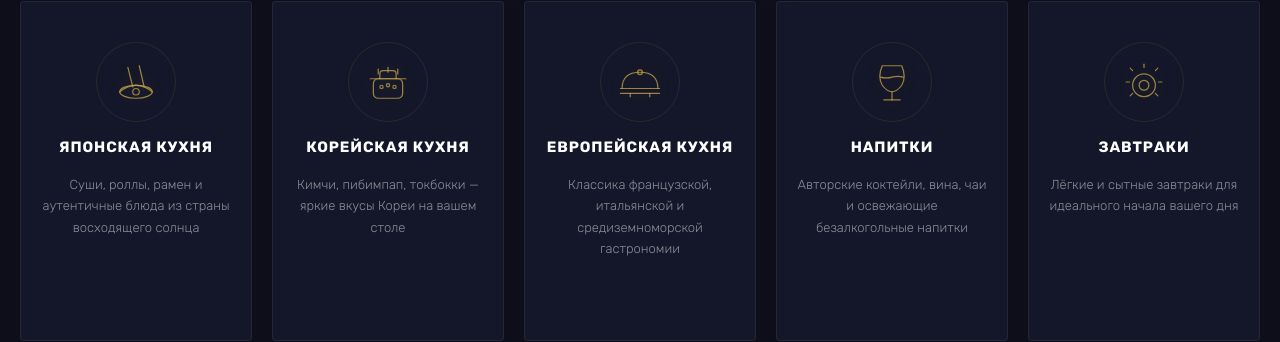
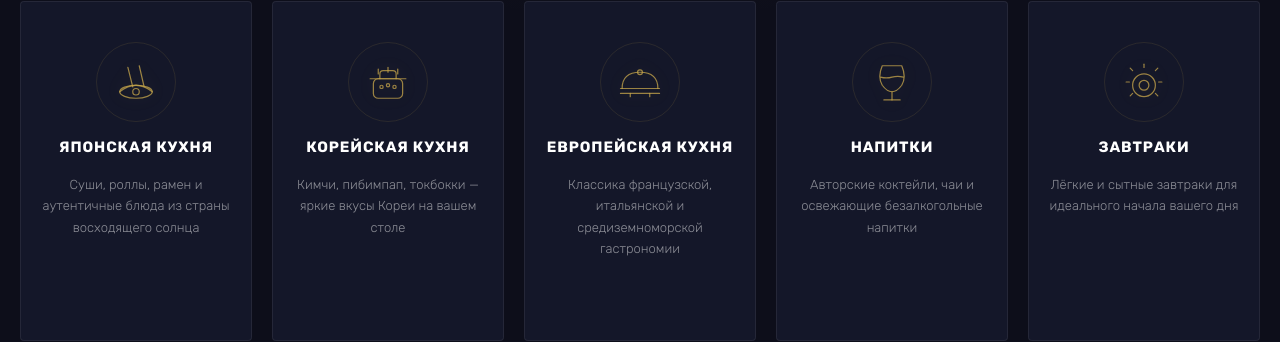
Before and after one commit to karatalov/ANNUR, a React (Vite) app: page / in a window 1280 px wide. Shown: the part 1258-1600 px from the top of the page. Built offline with nearby package versions, Linux system fonts and the light colour scheme; a web font is replaced by a local one.

Commit message:
DELETE SP

```diff
--- a/src/components/pages/Home/AllFoods/AllFoods.tsx
+++ b/src/components/pages/Home/AllFoods/AllFoods.tsx
@@ -83,7 +83,7 @@ const CATEGORIES = [
 		id: 'drinks',
 		path: '/drinks',
 		label: 'Напитки',
-		sub: 'Авторские коктейли, вина, чаи и освежающие безалкогольные напитки',
+		sub: 'Авторские коктейли, чаи и освежающие безалкогольные напитки',
 		icon: (
 			<svg
 				viewBox="0 0 64 64"
```
